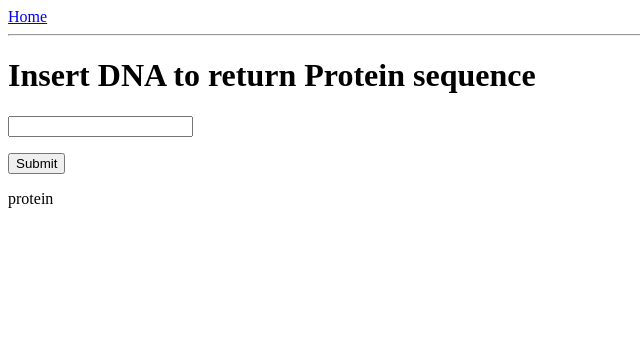
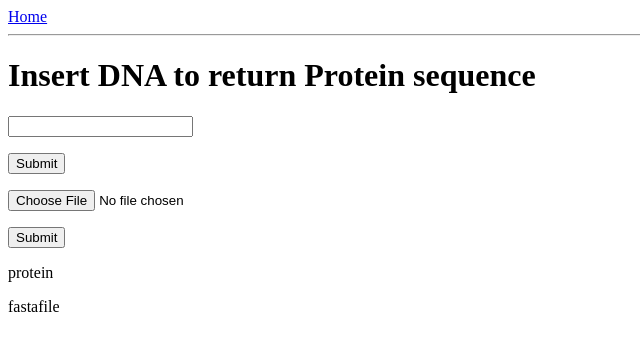
Before and after one commit to HugoCol/AzureFlaskAppCourse4, a Flask app: page / in a window 1280 px wide. Shown: the top 351 px of the page, without its empty margins (0-640 px from the left). Run offline with Flask 2, Linux system fonts and the light colour scheme.

Commit message:
Update hello_world.html
update voor committen

```diff
--- a/templates/hello_world.html
+++ b/templates/hello_world.html
@@ -7,5 +7,13 @@
           <p><input type="text" name="sequence"></p>
           <p><input type="submit"></p>
         </form>
+
+        <form action = "{{ url_for('fastafile') }}" method = "POST"
+         enctype = "multipart/form-data">
+            <p></p><input type = "file" name = "fastafile" /></p>
+            <p><input type="submit"></p>
+
+        </form>
         <p>{{ proteins }}</p>
+        <p>{{ fastafile }}</p>
 {% endblock %}
```
